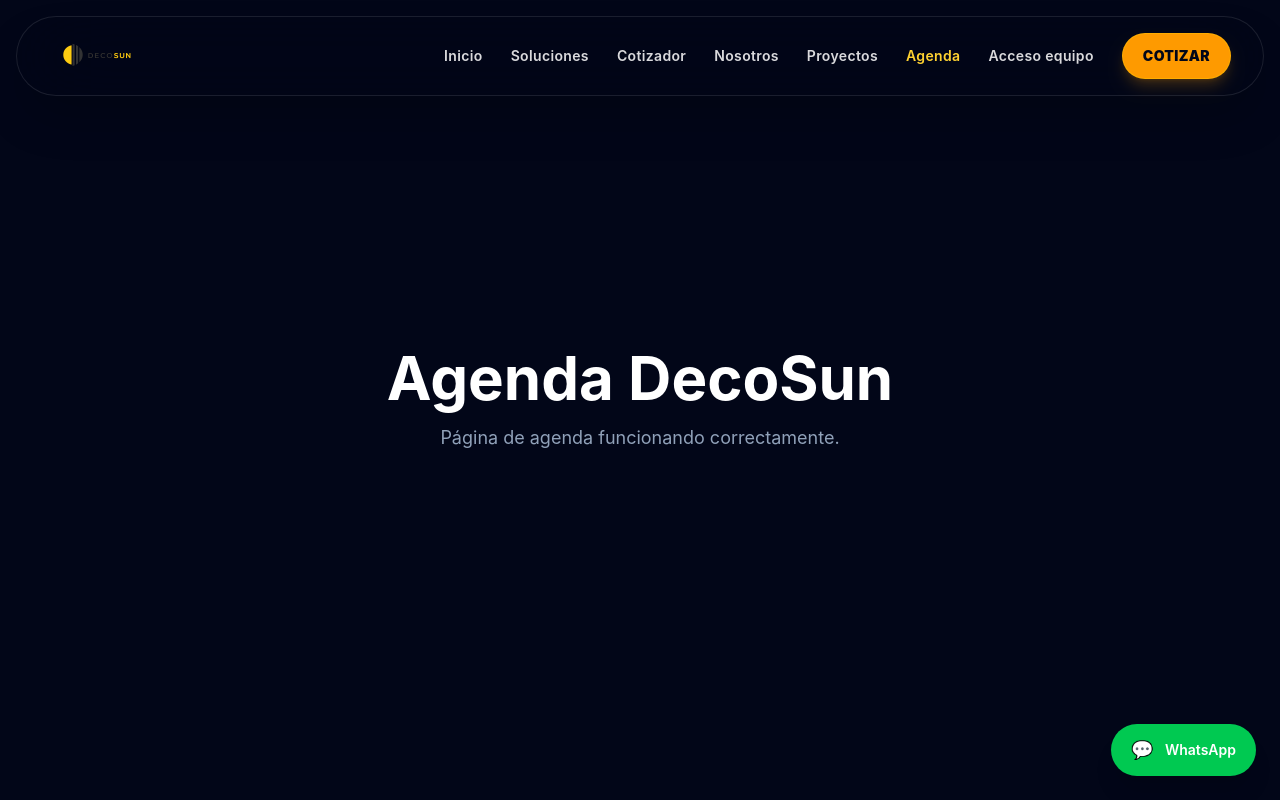
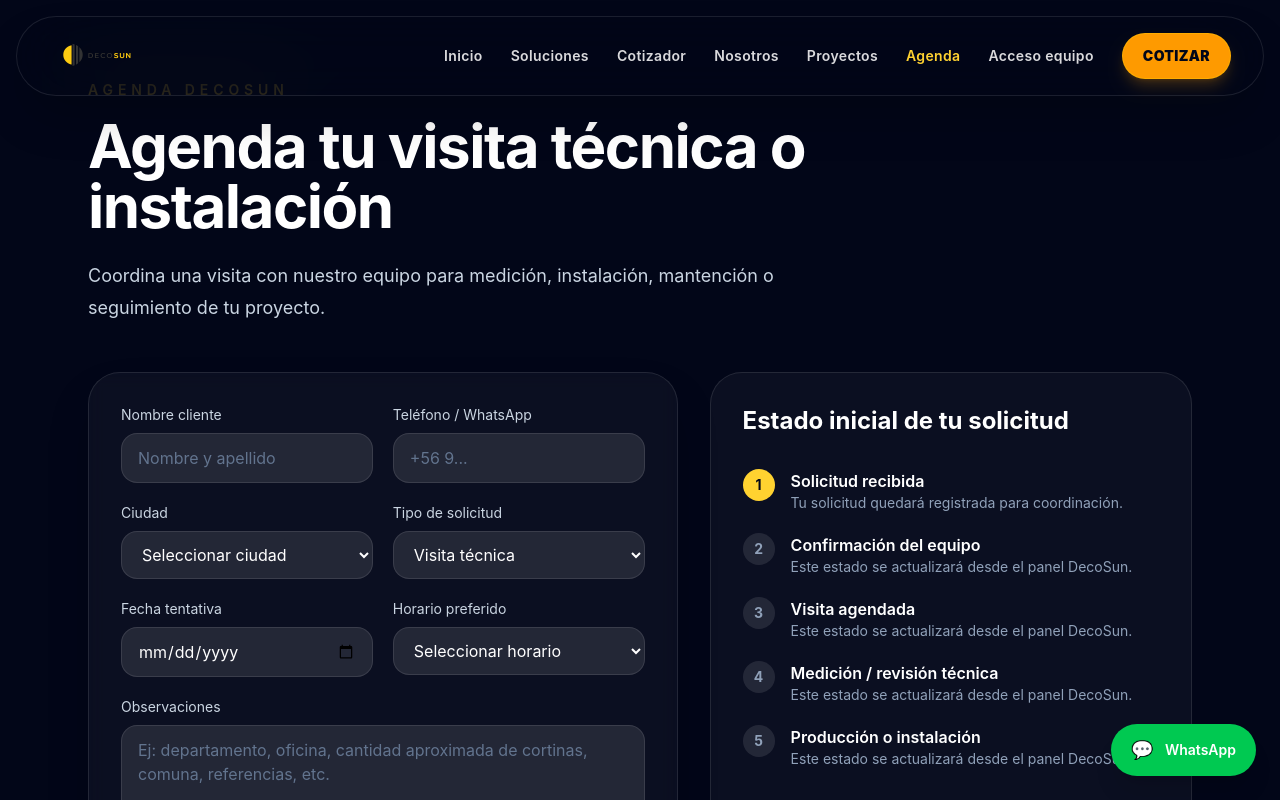
Before and after one commit to 2por37menos1-ctrl/decosun-web, a React (Vite) app in the folder decosun-web/: page /agenda in a window 1280 px wide. Shown: the top 800 px of the page. Built offline with nearby package versions, Linux system fonts and the light colour scheme.

Commit message:
Agrega formulario agenda DecoSun

```diff
--- a/decosun-web/src/pages/agenda.jsx
+++ b/decosun-web/src/pages/agenda.jsx
@@ -1,15 +1,220 @@
+import { useState } from "react"
+
 export default function Agenda() {
+  const [form, setForm] = useState({
+    nombre: "",
+    telefono: "",
+    ciudad: "",
+    tipo: "Visita técnica",
+    fecha: "",
+    horario: "",
+    observaciones: "",
+  })
+
+  function handleChange(e) {
+    setForm({
+      ...form,
+      [e.target.name]: e.target.value,
+    })
+  }
+
+  function handleSubmit(e) {
+    e.preventDefault()
+
+    console.log("Solicitud de agenda:", form)
+
+    alert("Solicitud recibida. Pronto nuestro equipo confirmará la visita.")
+  }
+
   return (
-    <div className="min-h-screen bg-slate-950 text-white flex items-center justify-center">
-      <div className="text-center">
-        <h1 className="text-6xl font-bold mb-4">
-          Agenda DecoSun
-        </h1>
+    <main className="min-h-screen bg-slate-950 text-white">
+      <section className="mx-auto max-w-6xl px-6 py-20">
+        <div className="mb-12 max-w-3xl">
+          <p className="mb-4 text-sm font-semibold uppercase tracking-[0.35em] text-amber-300">
+            Agenda DecoSun
+          </p>
 
-        <p className="text-slate-400 text-lg">
-          Página de agenda funcionando correctamente.
-        </p>
-      </div>
-    </div>
+          <h1 className="text-4xl font-bold tracking-tight md:text-6xl">
+            Agenda tu visita técnica o instalación
+          </h1>
+
+          <p className="mt-6 text-lg leading-8 text-slate-300">
+            Coordina una visita con nuestro equipo para medición, instalación,
+            mantención o seguimiento de tu proyecto.
+          </p>
+        </div>
+
+        <div className="grid gap-8 lg:grid-cols-[1.1fr_0.9fr]">
+          <form
+            onSubmit={handleSubmit}
+            className="rounded-[2rem] border border-white/10 bg-white/[0.04] p-6 shadow-2xl backdrop-blur md:p-8"
+          >
+            <div className="grid gap-5 md:grid-cols-2">
+              <div>
+                <label className="mb-2 block text-sm text-slate-300">
+                  Nombre cliente
+                </label>
+                <input
+                  name="nombre"
+                  value={form.nombre}
+                  onChange={handleChange}
+                  required
+                  className="w-full rounded-2xl border border-white/10 bg-white/10 px-4 py-3 text-white outline-none placeholder:text-slate-500 focus:border-amber-300"
+                  placeholder="Nombre y apellido"
+                />
+              </div>
+
+              <div>
+                <label className="mb-2 block text-sm text-slate-300">
+                  Teléfono / WhatsApp
+                </label>
+                <input
+                  name="telefono"
+                  value={form.telefono}
+                  onChange={handleChange}
+                  required
+                  className="w-full rounded-2xl border border-white/10 bg-white/10 px-4 py-3 text-white outline-none placeholder:text-slate-500 focus:border-amber-300"
+                  placeholder="+56 9..."
+                />
+              </div>
+
+              <div>
+                <label className="mb-2 block text-sm text-slate-300">
+                  Ciudad
+                </label>
+                <select
+                  name="ciudad"
+                  value={form.ciudad}
+                  onChange={handleChange}
+                  required
+                  className="w-full rounded-2xl border border-white/10 bg-white/10 px-4 py-3 text-white outline-none focus:border-amber-300"
+                >
+                  <option value="">Seleccionar ciudad</option>
+                  <option value="Iquique">Iquique</option>
+                  <option value="Viña del Mar">Viña del Mar</option>
+                  <option value="Santiago">Santiago</option>
+                  <option value="Otra ciudad">Otra ciudad</option>
+                </select>
+              </div>
+
+              <div>
+                <label className="mb-2 block text-sm text-slate-300">
+                  Tipo de solicitud
+                </label>
+                <select
+                  name="tipo"
+                  value={form.tipo}
+                  onChange={handleChange}
+                  className="w-full rounded-2xl border border-white/10 bg-white/10 px-4 py-3 text-white outline-none focus:border-amber-300"
+                >
+                  <option>Visita técnica</option>
+                  <option>Medición</option>
+                  <option>Instalación</option>
+                  <option>Mantención</option>
+                  <option>Postventa</option>
+                </select>
+              </div>
+
+              <div>
+                <label className="mb-2 block text-sm text-slate-300">
+                  Fecha tentativa
+                </label>
+                <input
+                  type="date"
+                  name="fecha"
+                  value={form.fecha}
+                  onChange={handleChange}
+                  required
+                  className="w-full rounded-2xl border border-white/10 bg-white/10 px-4 py-3 text-white outline-none focus:border-amber-300"
+                />
+              </div>
+
+              <div>
+                <label className="mb-2 block text-sm text-slate-300">
+                  Horario preferido
+                </label>
+                <select
+                  name="horario"
+                  value={form.horario}
+                  onChange={handleChange}
+                  required
+                  className="w-full rounded-2xl border border-white/10 bg-white/10 px-4 py-3 text-white outline-none focus:border-amber-300"
+                >
+                  <option value="">Seleccionar horario</option>
+                  <option>Mañana</option>
+                  <option>Mediodía</option>
+                  <option>Tarde</option>
+                </select>
+              </div>
+
+              <div className="md:col-span-2">
+                <label className="mb-2 block text-sm text-slate-300">
+                  Observaciones
+                </label>
+                <textarea
+                  name="observaciones"
+                  value={form.observaciones}
+                  onChange={handleChange}
+                  rows="4"
+                  className="w-full rounded-2xl border border-white/10 bg-white/10 px-4 py-3 text-white outline-none placeholder:text-slate-500 focus:border-amber-300"
+                  placeholder="Ej: departamento, oficina, cantidad aproximada de cortinas, comuna, referencias, etc."
+                />
+              </div>
+            </div>
+
+            <button
+              type="submit"
+              className="mt-6 w-full rounded-full bg-amber-300 px-6 py-4 text-sm font-bold uppercase tracking-wide text-slate-950 transition hover:bg-amber-200"
+            >
+              Solicitar agendamiento
+            </button>
+          </form>
+
+          <aside className="rounded-[2rem] border border-white/10 bg-white/[0.04] p-6 md:p-8">
+            <h2 className="text-2xl font-bold">
+              Estado inicial de tu solicitud
+            </h2>
+
+            <div className="mt-8 space-y-5">
+              {[
+                "Solicitud recibida",
+                "Confirmación del equipo",
+                "Visita agendada",
+                "Medición / revisión técnica",
+                "Producción o instalación",
+              ].map((item, index) => (
+                <div key={item} className="flex gap-4">
+                  <div
+                    className={`flex h-8 w-8 shrink-0 items-center justify-center rounded-full text-sm font-bold ${
+                      index === 0
+                        ? "bg-amber-300 text-slate-950"
+                        : "bg-white/10 text-slate-400"
+                    }`}
+                  >
+                    {index + 1}
+                  </div>
+
+                  <div>
+                    <p className="font-semibold text-white">{item}</p>
+                    <p className="text-sm text-slate-400">
+                      {index === 0
+                        ? "Tu solicitud quedará registrada para coordinación."
+                        : "Este estado se actualizará desde el panel DecoSun."}
+                    </p>
+                  </div>
+                </div>
+              ))}
+            </div>
+
+            <div className="mt-8 rounded-3xl bg-white/10 p-5">
+              <p className="text-sm text-slate-300">
+                Próxima fase: conectar este formulario con Supabase para que las
+                solicitudes aparezcan automáticamente en el panel interno.
+              </p>
+            </div>
+          </aside>
+        </div>
+      </section>
+    </main>
   )
 }
```
